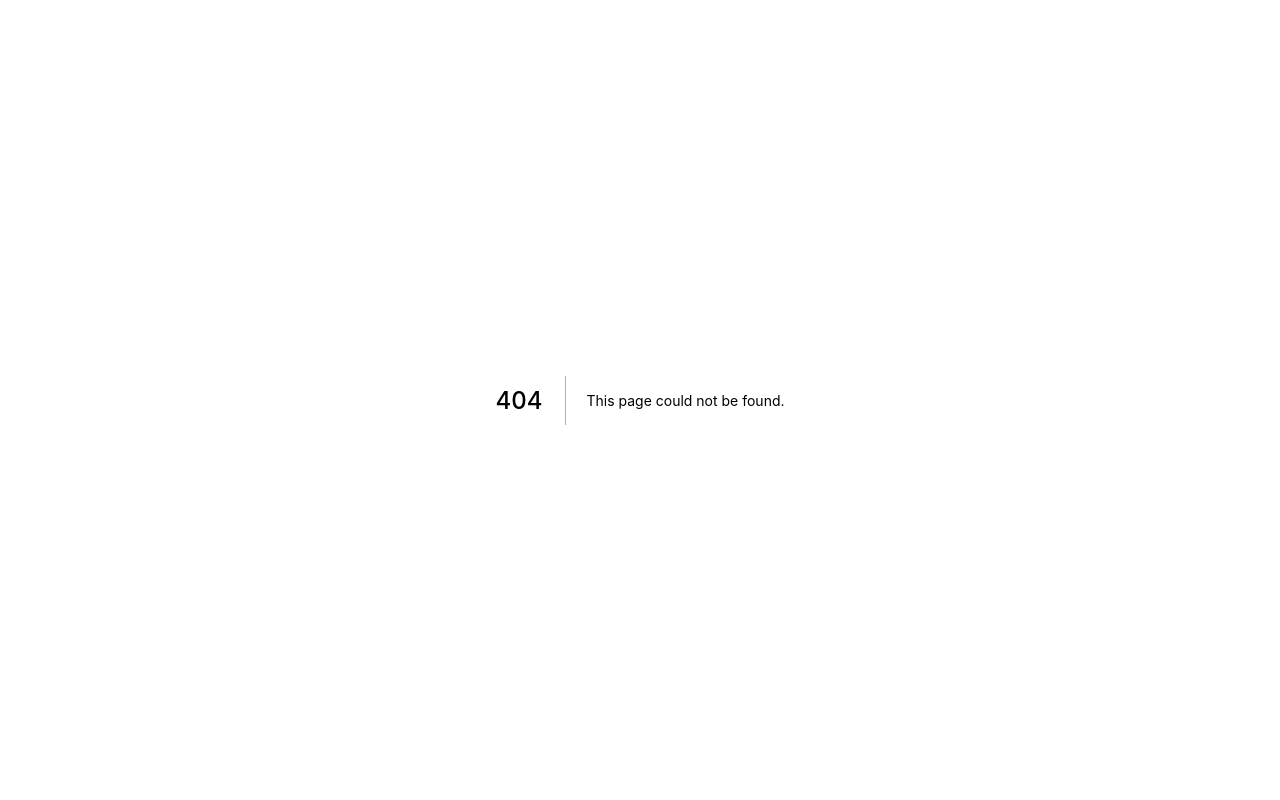
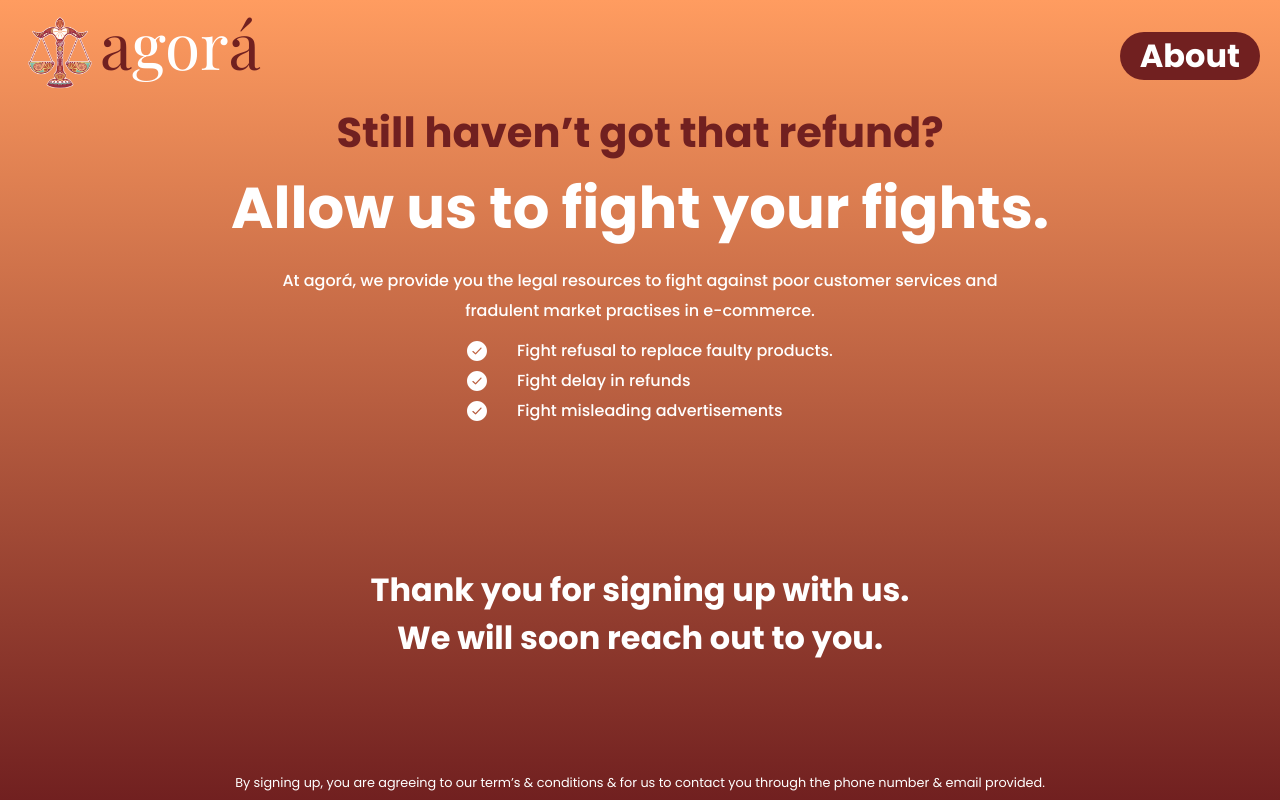
Before and after one commit to Eren00Yeager/initial-survey, a Next.js app: page /thank-you in a window 1280 px wide. Before the commit this address had no page. Built offline with nearby package versions, Linux system fonts and the light colour scheme.

Commit message:
consumer page

```diff
--- /dev/null
+++ b/pages/thank-you.jsx
@@ -0,0 +1,102 @@
+import Head from "next/head";
+import Image from "next/image";
+import consumerStyles from "../styles/consumer.module.css";
+import svg from "../pic/mark.svg";
+import i from "../pic/i1.png";
+import Consumer from "../components/Consumer";
+export default function consumer() {
+  return (
+    <div className={consumerStyles.s}>
+      <Head>
+        <title>Consumer Complaints</title>
+        <meta name="description" content="" />
+        <link rel="icon" href="/favicon.ico" />
+        <link
+          href="https://cdn.jsdelivr.net/npm/bootstrap@5.2.0-beta1/dist/css/bootstrap.min.css"
+          rel="stylesheet"
+          integrity="sha384-0evHe/X+R7YkIZDRvuzKMRqM+OrBnVFBL6DOitfPri4tjfHxaWutUpFmBp4vmVor"
+          crossorigin="anonymous"
+        ></link>
+      </Head>
+
+      <div className={consumerStyles.container}>
+        <div>
+          <div className={consumerStyles.head}>
+            <div className={consumerStyles.hd}>
+              <div>
+                <Image src={i} alt="Pic" width={80} height={85} />
+              </div>
+              <div>
+                a<span className={consumerStyles.white}>gor</span>á
+              </div>
+
+            </div>
+
+            <div>
+              <button className={consumerStyles.btn}>About</button>
+            </div>
+          </div>
+          <div className={consumerStyles.cont}>
+            <div>
+              <div className={consumerStyles.t1}>
+                <span className={consumerStyles.title}>
+                  <span className={consumerStyles.title2}>
+                    Still haven’t got that refund?
+                  </span>
+                  <br></br>
+                  <span className={consumerStyles.title1}>
+                    Allow us to fight your fights.
+                  </span>
+                </span>
+              </div>
+              <div className={consumerStyles.mid}>
+                <span>
+                  At agorá, we provide you the legal resources to fight against
+                  poor customer services and <br></br>fradulent market practises in
+                  e-commerce.
+                </span>
+
+              </div>
+              <div className={consumerStyles.points}>
+                <div>
+                  <div className={consumerStyles.p}>
+                    <div className={consumerStyles.i}>
+                      <Image src={svg} />
+                    </div>
+                    <div className={consumerStyles.t}>
+                      Fight refusal to replace faulty products.
+                    </div>
+                  </div>
+                  <div className={consumerStyles.p}>
+                    <div className={consumerStyles.i}>
+                      <Image src={svg} />
+                    </div>
+                    <div className={consumerStyles.t}><div>Fight delay in refunds</div></div>
+                  </div>
+                  <div className={consumerStyles.p}>
+                    <div className={consumerStyles.i}>
+                      <Image src={svg} />
+                    </div>
+                    <div className={consumerStyles.t}>
+                      Fight misleading advertisements
+                    </div>
+                  </div>
+                </div>
+              </div>
+            </div>
+            <div className={consumerStyles.fm}>
+
+            <div className={consumerStyles.greet}>Thank you for signing up with us.</div>
+            <div className={consumerStyles.greet}>We will soon reach out to you.</div>
+            </div>
+            </div>
+
+        </div>
+        <div className={consumerStyles.foot}>
+          By signing up, you are agreeing to our term’s & conditions & for us to contact you through the phone number & email provided.
+        </div>
+      </div>
+    </div>
+
+  );
+}
--- a/styles/consumer.module.css
+++ b/styles/consumer.module.css
@@ -129,6 +129,8 @@ align-items:center;
 .fm{
 display: flex;
 flex-direction:column;
+/* background-color: aqua; */
+align-items: center;
 }
 .f1{
 font-family: 'Poppins';
@@ -189,13 +191,11 @@ text-align:center;
 /* background-color: #FF9C60; */
 padding: 10px 0px 10px 0px;
 }
-.tq{
+.greet{
 font-family: 'Poppins';
 font-style: normal;
 font-weight: 700;
-font-size: 16px;
-line-height: 24px;
+font-size: 1em;
+/* line-height: 75px; */
 color: #FFFFFF;
-position: relative;
-top:30px;
 }
```
Also changed, not shown: pages/consumer-complaints.jsx (added, +107 -0 lines).
